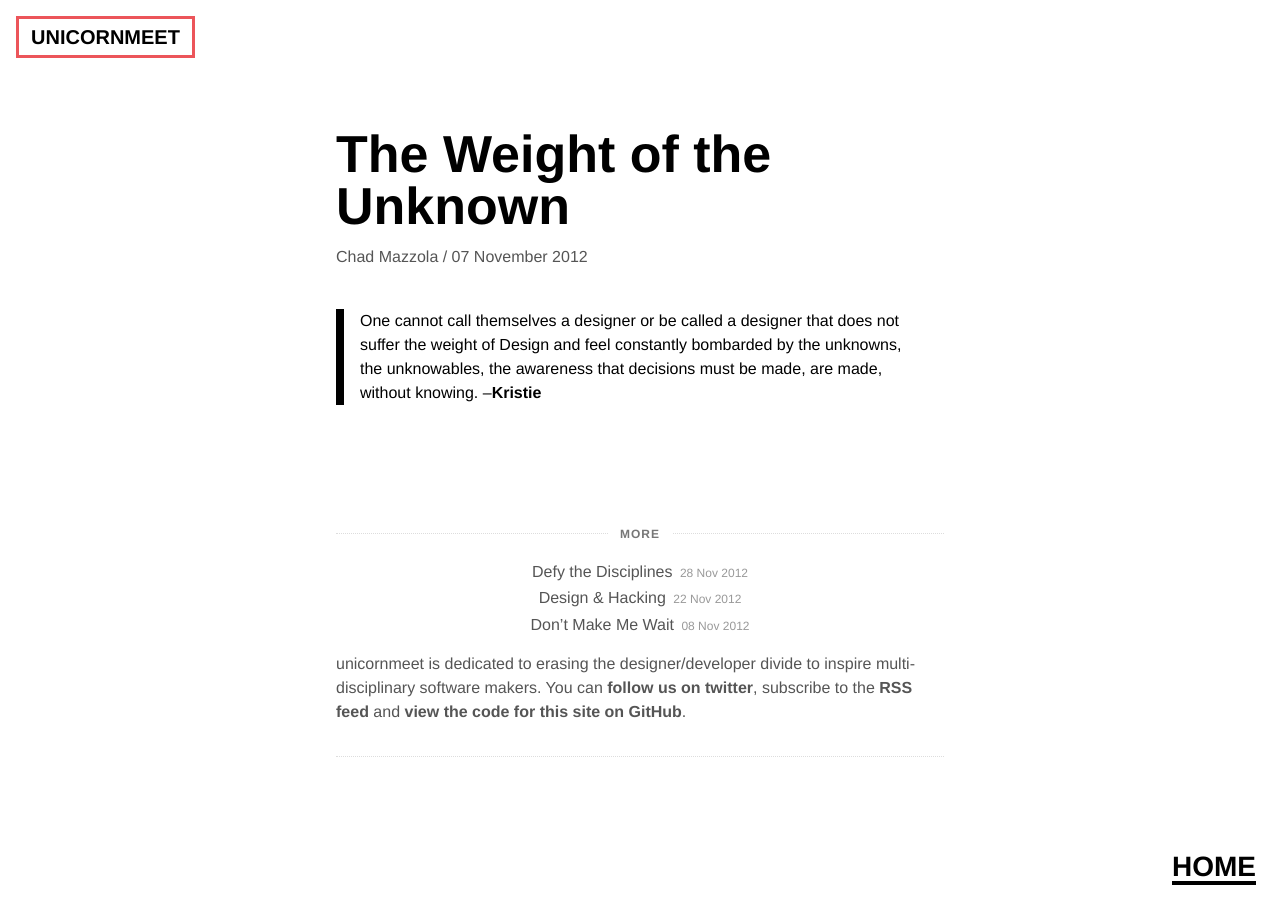
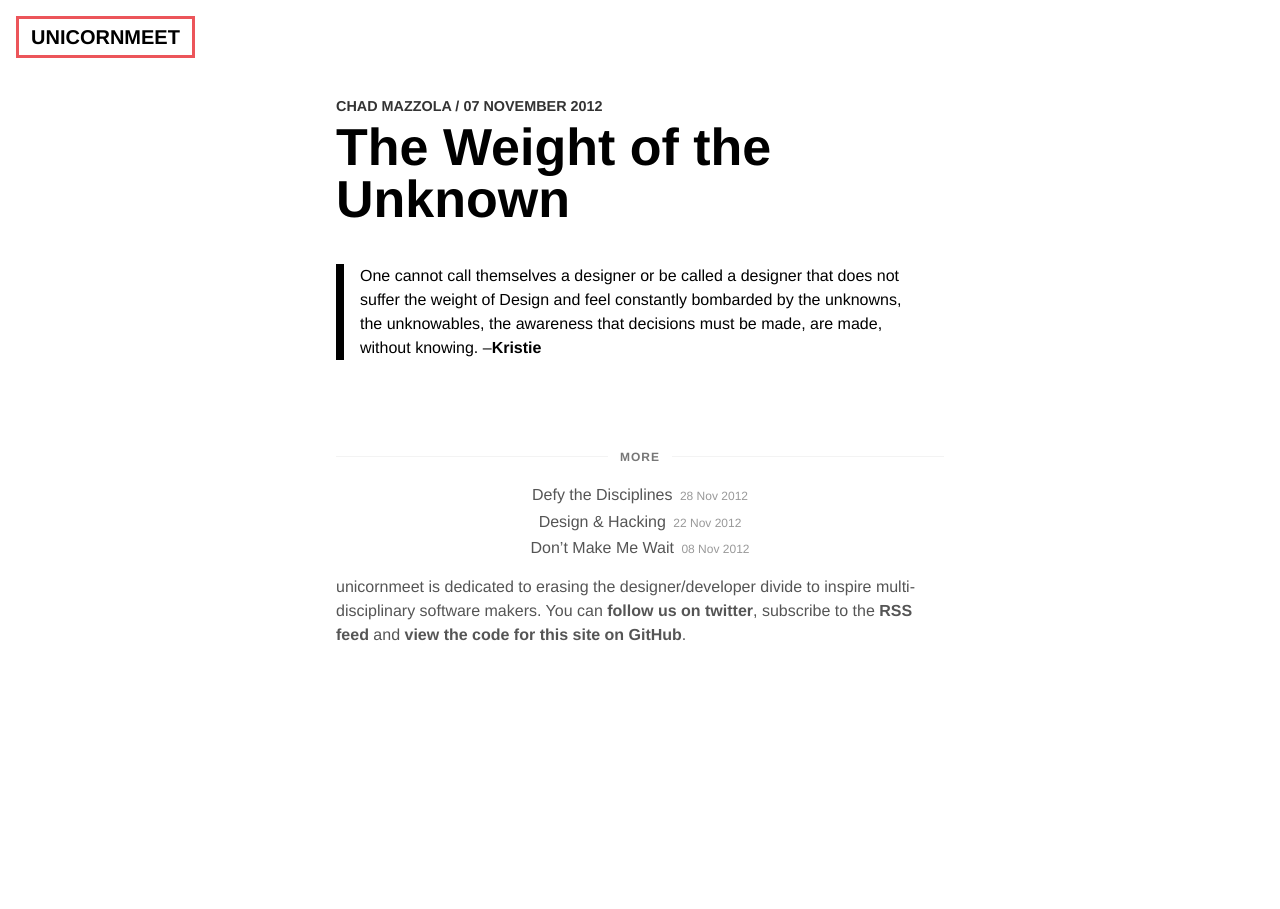
Before and after one commit to ehmorris/unicornmeet, a Jekyll site: the page built from _posts/2012-11-07-the-unknown.md, in a window 1280 px wide. Built offline with Jekyll 4.4.1, drawn with Linux system fonts in a browser that asks for light colours; Markdown is read by kramdown in place of the engine named in the settings.

Commit message:
New layout for index. Many other layout tweaks.

```diff
--- a/_includes/article.html
+++ b/_includes/article.html
@@ -1,11 +1,19 @@
+<div class="post-container">
   <div class="post">
     {% if index %}
+      <div class="post-info">
+        <p class="meta">{{ post.author }} / <a href="{{ post.url }}">{{post.date | date: "%d %B %Y" }}</a></p>
         <h2><a href="{{ post.url }}">{{ post.title }}</a></h2>
-    <p class="meta">{{ post.author }} / <a href="{{ post.url }}">{{post.date | date: "%d %B %Y" }}</a></p>
+      </div>
     {% else %}
+      <div class="post-info">
+        <p class="meta">{{ page.author }} / <a href="{{ page.url }}">{{page.date | date: "%d %B %Y" }}</a></p>
         <h2><a href="{{ page.url }}">{{ page.title }}</a></h2>
-    <p class="meta">{{ page.author }} / <a href="{{ page.url }}">{{page.date | date: "%d %B %Y" }}</a></p>
+      </div>
     {% endif %}
 
+    <div class="post-content">
       {{ content }}
     </div>
+  </div>
+</div>
--- a/stylesheets/application.css
+++ b/stylesheets/application.css
@@ -63,8 +63,8 @@
   *zoom: 1; }
 
 header {
-  margin: -7em 0 0 1em;
-  position: fixed; }
+  margin: 1em 0 0 1em;
+  position: absolute; }
   header ol {
     margin: 0 auto;
     text-align: left; }
@@ -81,22 +81,35 @@
 @media screen and (max-width: 660px) {
   header {
     position: absolute; } }
-.container .post {
-  border-bottom: 1px dotted #ddd;
-  margin: 0 0 6em 0;
-  padding: 0 0 4em; }
-  .container .post:last-child {
+.container .post-container {
+  border-bottom: 1px solid #f3f3f3;
+  margin: 0 0 1em 0;
+  padding: 0 0 6em 0; }
+  .container .post-container:first-child {
+    padding-top: 6em; }
+  .container .post-container:last-child {
     border-bottom: 0;
     padding-bottom: 0; }
+  .container .post-container:not(:first-child) {
+    margin: 1em 0 1em 0;
+    padding: 1em 0 2em 0; }
+    .container .post-container:not(:first-child) .post .post-info h2 {
+      font-size: 2.75em;
+      margin: 0; }
+      .container .post-container:not(:first-child) .post .post-info h2 a:hover {
+        color: #ec555a; }
+    .container .post-container:not(:first-child) .post .post-content {
+      display: none; }
+.container .post {
+  margin: 0 auto;
+  max-width: 38em; }
   body.body-post .container .post {
-    border-bottom: 0;
-    margin: 0 0 8em 0;
-    padding: 0; }
+    margin: 0 auto 6em auto; }
   .container .post h2 {
     color: #000;
     font-size: 3.25em;
     font-weight: 900;
-    margin: 0 0 0.25em 0; }
+    margin: 0 0 0.75em 0; }
     .container .post h2 a {
       color: inherit;
       font-weight: inherit;
@@ -108,13 +121,15 @@
     line-height: 1.5;
     margin: 0 0 0.75em 0; }
     .container .post p.meta {
-      color: #555;
-      font-size: 1em;
-      margin: 0 0 2.5em 0; }
+      color: #333;
+      font-size: 0.9em;
+      font-weight: 700;
+      margin: 0 0 0.25em 0;
+      text-transform: uppercase; }
       .container .post p.meta a {
         border: 0;
         color: inherit;
-        font-weight: 400;
+        font-weight: 700;
         text-decoration: none; }
         .container .post p.meta a:hover {
           border-bottom: 1px solid #777; }
@@ -140,24 +155,26 @@
   .container .post em {
     font-style: italic; }
 
-@media screen and (max-width: 600px) {
-  .container .post h2 {
-    font-size: 2.5em; }
-
-  body.body-home .container .post {
-    margin-bottom: 4em; }
-
-  body.body-post .container .post {
-    margin-bottom: 4em; } }
+@media screen and (max-width: 660px) {
+  .container .post-container .post {
+    padding-left: 1em;
+    padding-right: 1em; }
+    .container .post-container .post h2 {
+      font-size: 2.5em; } }
 footer {
-  border-bottom: 1px dotted #ddd;
   color: #555;
-  margin: 0 0 6em 0;
+  margin: 0 auto;
+  max-width: 38em;
   padding: 0 0 2em 0; }
+  body.body-home footer {
+    max-width: 100%; }
+    body.body-home footer p {
+      margin: 0 auto;
+      max-width: 38em; }
   footer a {
     color: #555; }
   footer h6 {
-    border-top: 1px dotted #ddd;
+    border-top: 1px solid #f3f3f3;
     color: #777;
     font-size: 0.75em;
     font-weight: 700;
@@ -195,9 +212,10 @@
   footer p {
     line-height: 1.5; }
 
-@media screen and (max-width: 600px) {
+@media screen and (max-width: 660px) {
   footer {
-    margin-bottom: 3em; } }
+    margin-left: 1em;
+    margin-right: 1em; } }
 body {
   background: #fff;
   color: #000;
@@ -219,11 +237,8 @@
   a:hover {
     border-bottom: 1px solid #000; }
 
-.container {
-  max-width: 38em;
-  margin: 8em auto 4em; }
-
 .home {
+  display: none;
   margin: 1.5em;
   text-align: right; }
   .home a {
@@ -232,8 +247,3 @@
     font-size: 1.75em;
     font-weight: 900;
     text-transform: uppercase; }
-
-@media screen and (max-width: 660px) {
-  .container {
-    margin-left: 1em;
-    margin-right: 1em; } }
--- a/stylesheets/scss/_header.scss
+++ b/stylesheets/scss/_header.scss
@@ -1,6 +1,6 @@
 header {
-  margin: -7em 0 0 1em;
-  position: fixed;
+  margin: 1em 0 0 1em;
+  position: absolute;
 
   ol {
     @extend .clearfix;
--- a/stylesheets/scss/application.scss
+++ b/stylesheets/scss/application.scss
@@ -32,11 +32,10 @@
 }
 
 .container {
-  max-width: 38em;
-  margin: 8em auto 4em;
 }
 
 .home {
+  display: none;
   margin: 1.5em;
   text-align: right;
 
@@ -51,7 +50,5 @@
 
 @media screen and (max-width: 660px) {
   .container {
-    margin-left: 1em;
-    margin-right: 1em;
   }
 }
```
Also changed, not shown: stylesheets/scss/_footer.scss (+15 -5 lines), stylesheets/scss/_post.scss (+56 -20 lines). Lines whose indentation alone changed are shown as unchanged.
